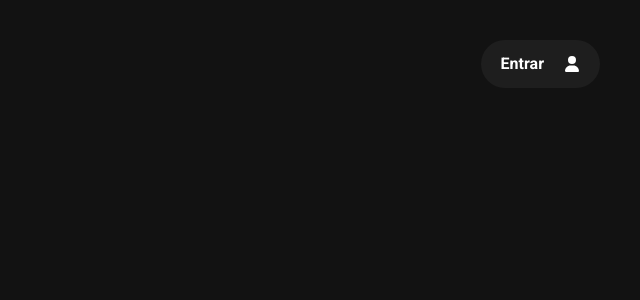
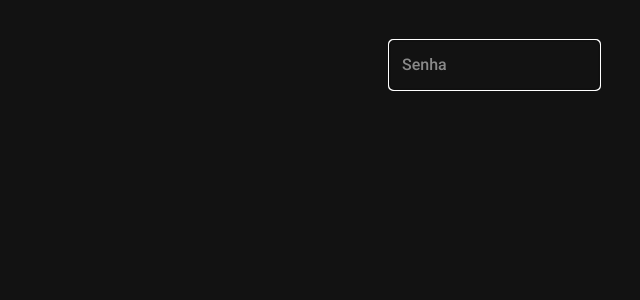
Before and after one commit to Blackoutseeker/meus-boletos, a Next.js app: page / in a window 1280 px wide. Both pictures are taken after a click on the button "Entrar". Shown: the top 300 px of the page, without its empty margins (640-1280 px from the left). Built offline with nearby package versions, Linux system fonts and the light colour scheme.

Commit message:
refactor(components): use Login reducer in LoginButton component

```diff
--- a/src/components/Header/LoginButton.tsx
+++ b/src/components/Header/LoginButton.tsx
@@ -1,13 +1,90 @@
 'use client'
 
 import type { FC } from 'react'
+import { useState } from 'react'
+import { useAppSelector, useAppDispatch } from '@/src/hooks/redux'
+import { loginSlice } from '@/src/store/reducers/login'
 import { FaUser } from 'react-icons/fa6'
+import { MdLogout } from 'react-icons/md'
 
 const LoginButton: FC = () => {
+  const [isTryingToLogin, setIsTryingToLogin] = useState<boolean>(false)
+  const [password, setPassword] = useState<string>('')
+  const [error, setError] = useState<boolean>(false)
+
+  const { isLoggedIn } = useAppSelector(state => state.loginReducer)
+  const dispatch = useAppDispatch()
+  const { changeState } = loginSlice.actions
+
+  const changeIsTryingToLoginState = () => {
+    setIsTryingToLogin(!isTryingToLogin)
+  }
+
+  const logIn = () => {
+    if (password === process.env.AUTH_PASSWORD) {
+      dispatch(changeState())
+      setPassword('')
+      setError(false)
+      changeIsTryingToLoginState()
+      return
+    }
+    setError(true)
+  }
+
+  const logOut = () => {
+    dispatch(changeState())
+  }
+
+  const onClick = () => {
+    if (!isTryingToLogin && !isLoggedIn) {
+      changeIsTryingToLoginState()
+      return
+    }
+    logOut()
+  }
+
+  if (isTryingToLogin) {
+    return (
+      <div className="flex flex-col space-y-3">
+        <input
+          autoFocus
+          type="password"
+          placeholder="Senha"
+          className="border-dark-100 rounded border p-3 text-white placeholder:text-white/50"
+          value={password}
+          onChange={event => setPassword(event.target.value)}
+          onKeyDown={event => {
+            if (event.key === 'Enter') {
+              logIn()
+            }
+          }}
+        />
+        {error && (
+          <span className="text-sm text-red-500">
+            Senha incorreta. Tente novamente.
+          </span>
+        )}
+      </div>
+    )
+  }
+
   return (
-    <button className="bg-dark-800 hover:bg-dark-300 flex cursor-pointer items-center space-x-5 rounded-full px-5 py-3 duration-150">
-      <span className="font-bold">Entrar</span>
-      <FaUser color="white" size={16} />
+    <button
+      className="bg-dark-800 hover:bg-dark-300 flex cursor-pointer items-center space-x-5 rounded-full px-5 py-3 duration-150"
+      onClick={onClick}
+    >
+      {!isLoggedIn && (
+        <>
+          <span className="font-bold">Entrar</span>
+          <FaUser color="white" size={14} />
+        </>
+      )}
+      {isLoggedIn && (
+        <>
+          <span className="font-bold">Sair</span>
+          <MdLogout color="white" size={18} />
+        </>
+      )}
     </button>
   )
 }
```
